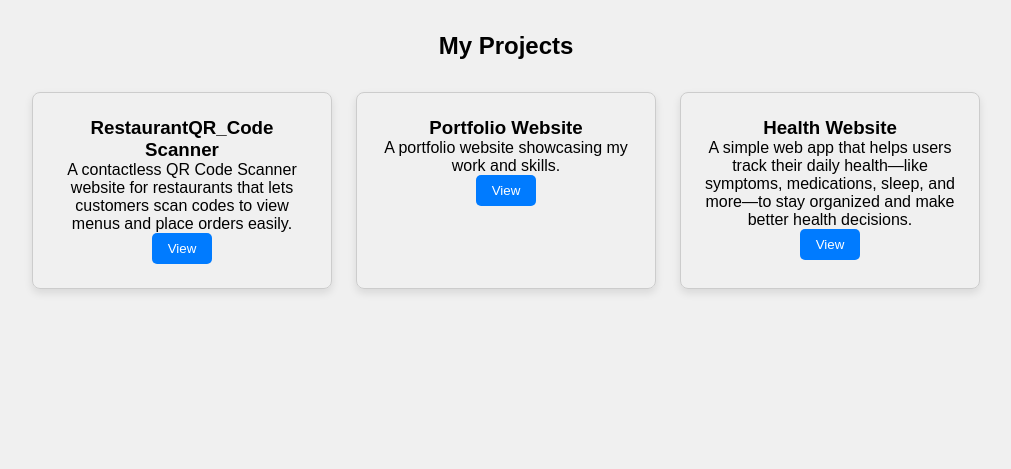
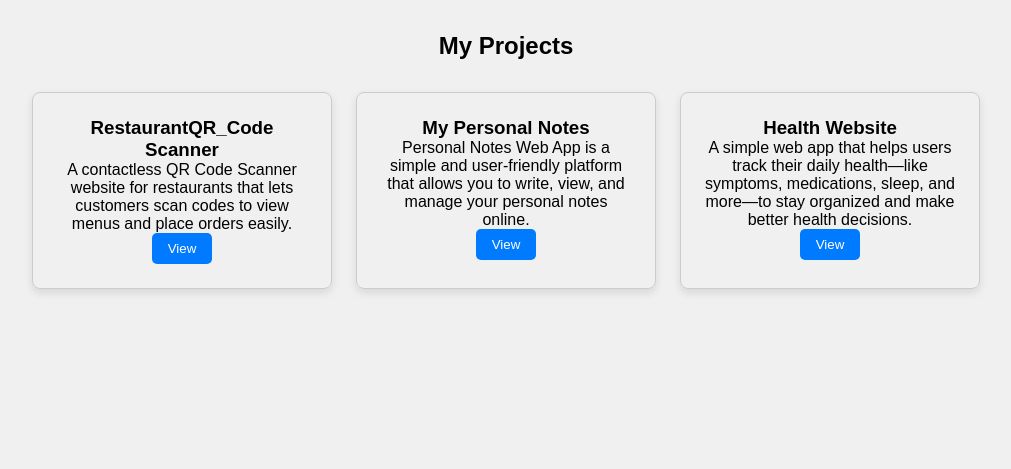
Before and after one commit to Tony-Magabush28/My-Flask-Portfolio, a Flask app: page /projects in a window 1280 px wide. Shown: the part 86-555 px from the top of the page, without its empty margins (134-1145 px from the left). Run offline with Flask 3, Linux system fonts and the light colour scheme.

Commit message:
Your commit message here

```diff
--- a/templates/certifications.html
+++ b/templates/certifications.html
@@ -72,7 +72,7 @@
     background: #fff;
     padding: 1.2rem;
     border: 1px solid #ccc;
-    border-radius: 12px;
+    border-radius: 10px;
     box-shadow: 0 2px 5px rgba(0,0,0,0.1);
 }
 .cert-card h3 {
--- a/templates/projects.html
+++ b/templates/projects.html
@@ -6,7 +6,7 @@
         <div style="display: flex; flex-wrap: wrap; gap: 1.5rem; justify-content: center; margin-top: 2rem;">
             {% set projects = [
                 {'name': 'RestaurantQR_Code Scanner', 'description': 'A contactless QR Code Scanner website for restaurants that lets customers scan codes to view menus and place orders easily.', 'url': 'https://restaurant-menu-qrcode.onrender.com'},
-                {'name': 'Portfolio Website', 'description': 'A portfolio website showcasing my work and skills.', 'url': 'https://my-flask-portfolio.onrender.com'},
+                {'name': 'My Personal Notes', 'description': 'Personal Notes Web App is a simple and user-friendly platform that allows you to write, view, and manage your personal notes online.', 'url': 'https://my-notes-website.onrender.com'},
                 {'name': 'Health Website', 'description': 'A simple web app that helps users track their daily health—like symptoms, medications, sleep, and more—to stay organized and make better health decisions.', 'url': 'https://healthmate-xc1z.onrender.com'}
             ] %}
 
```
